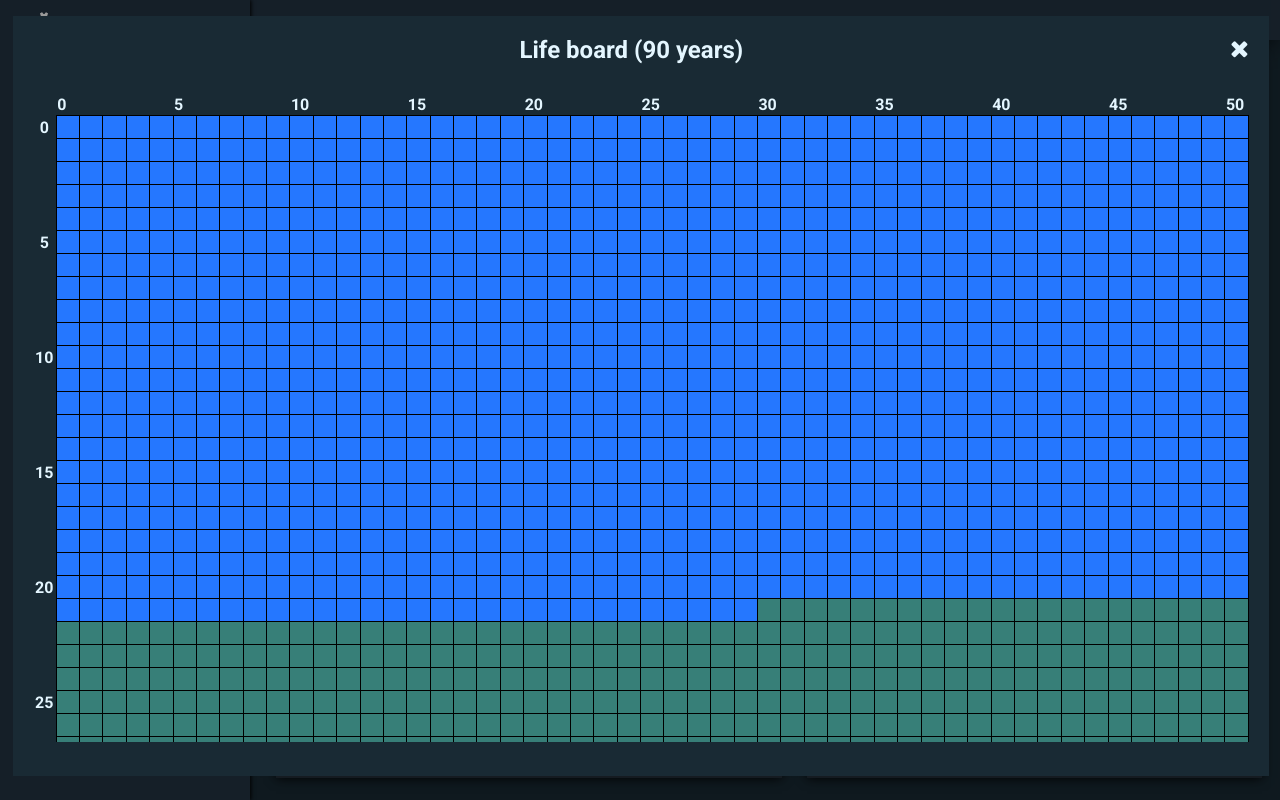
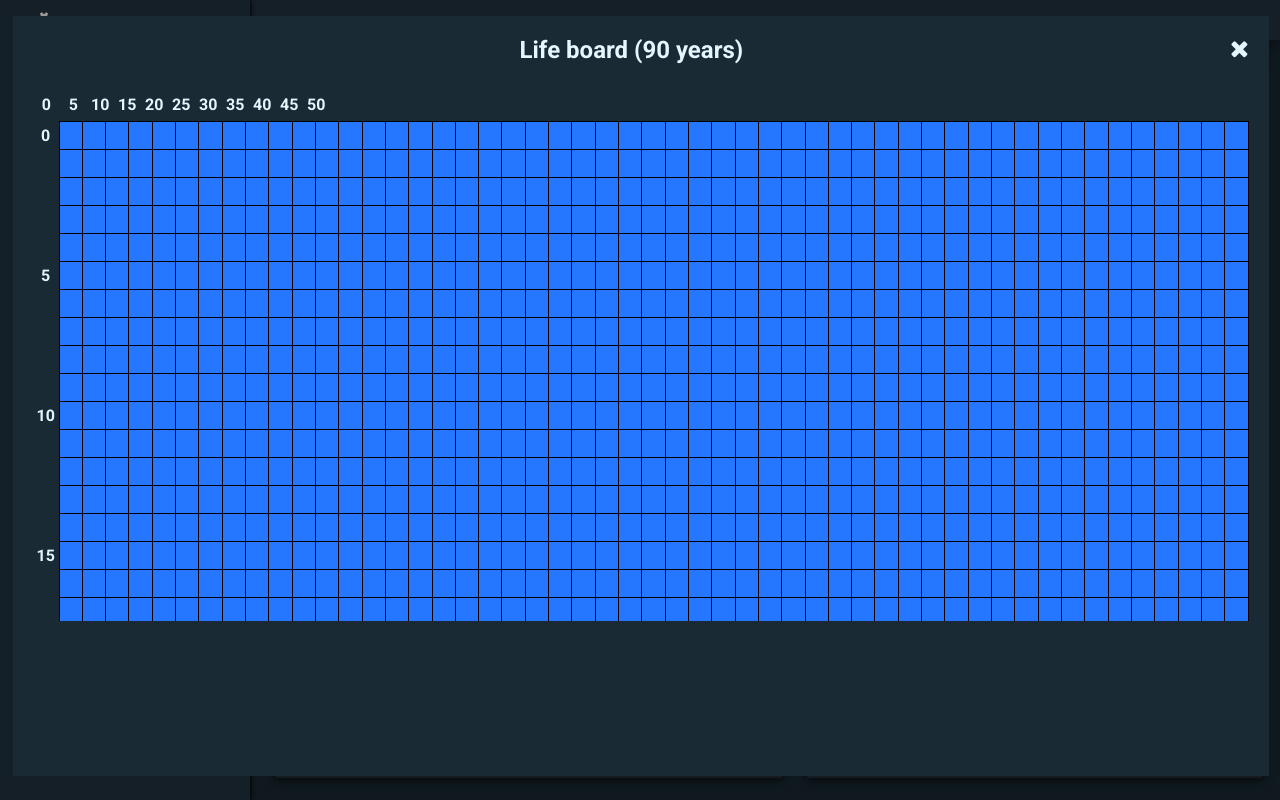
Before and after one commit to Vorh/dbd-front, a plain HTML site: page index.html in a window 1280 px wide. Drawn offline with nearby package versions, Linux system fonts and the light colour scheme; files that its build step writes are made by us from their sources.

Commit message:
[ ADD ] table not working

```diff
--- a/index.html
+++ b/index.html
@@ -25,7 +25,7 @@
         <li id="board-menu-item"><i class="fa fa-desktop" aria-hidden="true"></i>Board</li>
     </ul>
 </div>
-<dev id="desk">
+<div id="desk">
     <div id="todo-desk">
         <div id="todo-activity">
             <div class="desk-header">
@@ -40,7 +40,7 @@
                         <span>Content</span><br>
                         <input id="modal-todo-content"><br>
                         <span>Type</span><br>
-                        <select id="modal-todo-type" >
+                        <select id="modal-todo-type">
                             <option value="1">Todo</option>
                             <option value="2">Job</option>
                         </select>
@@ -56,7 +56,8 @@
         <div id="todo-content">
             <div class="desk-header">
                 <a class="desk-caption">Content</a>
-                <div id="btnDoneTodo" class="bnt green"><i class="fa fa-calendar-check-o" aria-hidden="true"></i> Done </div>
+                <div id="btnDoneTodo" class="bnt green"><i class="fa fa-calendar-check-o" aria-hidden="true"></i> Done
+                </div>
                 <div id="btnEditTodo" class="bnt blue"><i class="fa fa-wrench" aria-hidden="true"></i> Edit</div>
                 <div id="btnDeleteTodo" class="bnt red"><i class="fa fa-trash" aria-hidden="true"></i> Delete</div>
             </div>
@@ -76,15 +77,36 @@
     <div id="board-desk" class="scroll-standard">
         <div class="modal" id="modal-board">
             <div id="modal-content-board" class="modal-content scroll-standard">
-                <div id="life-calendar-caption">Life board (90 years)<i id="close-modal-content-board" class="fa fa-times" aria-hidden="true"></i></div>
+                <div id="life-calendar-caption">Life board (90 years)<i id="close-modal-content-board"
+                                                                        class="fa fa-times" aria-hidden="true"></i>
+                </div>
                 <div id="board-item-window">
                     <span> date</span>
                     <span> Close</span>
                 </div>
-                <div class="scroll-standard" id="board-table"></div>
+                <table id="board-table">
+                    <thead>
+                    <tr>
+                        <th colspan="4">0</th>
+                        <th colspan="4">5</thc>
+                        <th>10</th>
+                        <th>15</th>
+                        <th>20</th>
+                        <th>25</th>
+                        <th>30</th>
+                        <th>35</th>
+                        <th>40</th>
+                        <th>45</th>
+                        <th>50</th>
+                    </tr>
+                    </thead>
+                    <tbody class="scroll-standard">
+
+                    </tbody>
+                </table>
             </div>
         </div>
     </div>
-</dev>
+</div>
 </body>
 </html>
--- a/js/board/board.js
+++ b/js/board/board.js
@@ -15,10 +15,6 @@ function Board() {
 
         let currentDate = new Date();
 
-
-        let table = document.createElement("table");
-        let header = createHeaderTableHorizontal();
-        table.appendChild(header);
 
 
         for (let i = 0; i < row; i++) {
@@ -42,8 +38,8 @@ function Board() {
 
                 td.addEventListener('click',function () {
                     let offset = getOffset(td,parent);
-                    let left = offset.left+54;
-                    let top = offset.top+87;
+                    let left = offset.left;
+                    let top = offset.top;
 
                     let boardModal = $('board-item-window');
                     boardModal.style = 'left:' + left + 'px; top:' + top + 'px';
@@ -55,11 +51,9 @@ function Board() {
 
             }
 
-            table.appendChild(tr);
+            parent.appendChild(tr);
 
         }
-
-        parent.appendChild(table);
 
 
         $('close-modal-content-board').addEvent('click',function () {
--- a/js/init.js
+++ b/js/init.js
@@ -63,7 +63,7 @@ window.onload = function () {
 
     board = new Board();
 
-    board.init($('board-table'));
+    board.init($('board-table').getElementsByTagName('tbody')[0]);
 
 
 };
--- a/styles/desks/board.scss
+++ b/styles/desks/board.scss
@@ -1,4 +1,4 @@
-$board-td-size: 20px;
+$board-td-size: 25px;
 
 #board-desk {
   height: 93%;
@@ -11,32 +11,8 @@ $board-td-size: 20px;
   margin-bottom: 0;
   margin-left: 10px;
 
-  .emptiness {
-    background: #2577ff;
-  }
 
-  td {
-    background: #377f78;
-    margin: 2px;
-    height: $board-td-size;
-    width: $board-td-size;
-    border: 1px solid black;
 
-    &:hover {
-      background: $m-green;
-      cursor: pointer;
-    }
-
-  }
-
-  table {
-    table-layout: fixed;
-    width: 100%;
-    border-collapse: collapse;
-
-    border-spacing: 10px;
-
-  }
 }
 
 .board-activity {
@@ -59,10 +35,43 @@ $board-td-size: 20px;
     margin: 0;
 
     #board-table {
-      width: 100%;
-      height: 90%;
-      overflow: auto;
+      border-collapse: collapse;
+
+
+      .emptiness {
+        background: #2577ff;
+      }
+
+      thead {
+        tr {
+          th {
+            display: inline-block;
+            width: $board-td-size ;
+            height: $board-td-size;
+          }
+        }
+      }
+      tbody {
+        display: block;
+        overflow: auto;
+        height: 500px;
+
+
+        td {
+          background: #377f78;
+          height: $board-td-size;
+          width: $board-td-size;
+          border: 1px solid black;
+
+          &:hover {
+            background: $m-green;
+            cursor: pointer;
+          }
+
+        }
+      }
     }
+
   }
 }
 
```
